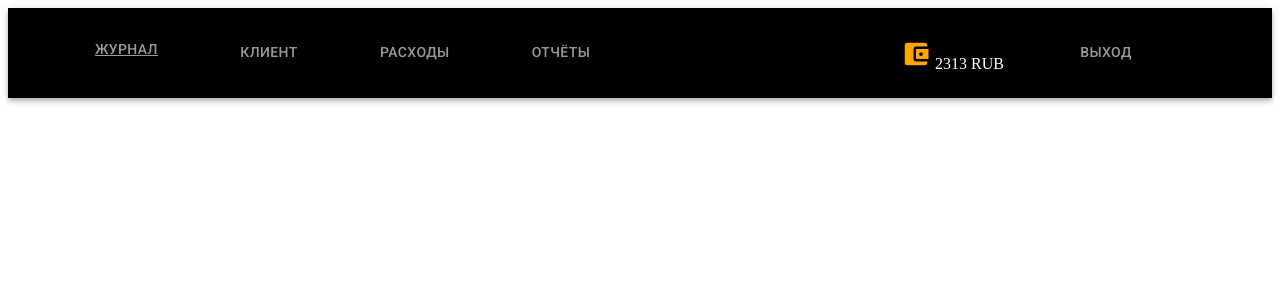
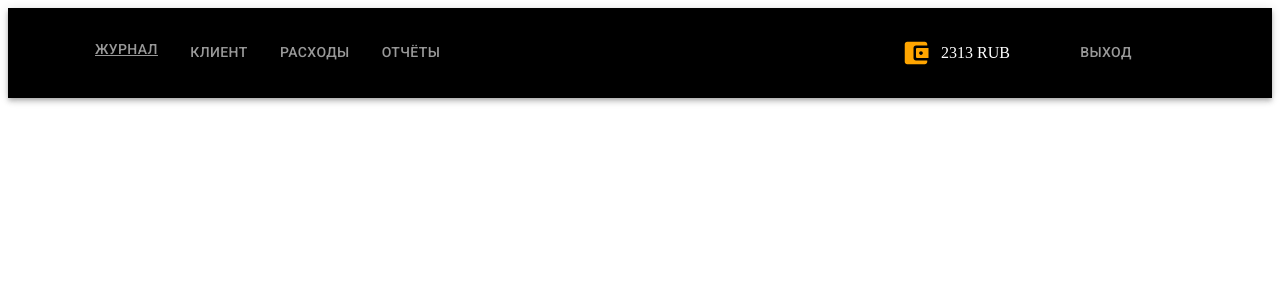
Before and after one commit to magadov/detailing-front, a React (Create React App) app: page / in a window 1280 px wide. Shown: the top 300 px of the page. Built offline with nearby package versions, Linux system fonts and the light colour scheme.

Commit message:
add reducer

```diff
--- a/src/components/Header/Header.jsx
+++ b/src/components/Header/Header.jsx
@@ -6,15 +6,17 @@ import { Tab, Tabs } from "@mui/material";
 import { useState } from "react";
 import css from "./header.module.css";
 import Wallet from "@mui/icons-material/AccountBalanceWalletRounded";
-import { NavLink } from 'react-router-dom';
+import { NavLink } from "react-router-dom";
+
+const headerStyle = { background: "black", height: 90 };
+const walletStyle = { color: "orange", fontSize: 30, marginRight: 10};
+const navbarStyle = { marginRight: "50px" };
+const tabStyle = { marginLeft: 0 };
 
 const Header = () => {
   const [value, setValue] = useState();
   const [malue, setMalue] = useState();
-  const headerStyle = { background: "black", height: 90 };
-  const walletStyle = { color: "orange", fontSize: 30, marginTop: 10 };
-  const navbarStyle = { marginRight: 50 };
-  const tabStyle = { marginLeft: 0 };
+
   return (
     <AppBar style={headerStyle} position="static">
       <div className={css.main}>
@@ -29,14 +31,19 @@ const Header = () => {
                   onChange={(e, value) => setValue(value)}
                   TabIndicatorProps={{ style: { backgroundColor: "orange" } }}
                 >
-                  <Tab style={navbarStyle} as={NavLink} to='/journal' label="Журнал" />
-                  <Tab style={navbarStyle} label="Клиент" />
-                  <Tab style={navbarStyle} label="Расходы" />
-                  <Tab style={navbarStyle} label="Отчёты" />
+                  <Tab
+                    className={navbarStyle}
+                    as={NavLink}
+                    to="/journal"
+                    label="Журнал"
+                  />
+                  <Tab className={navbarStyle} label="Клиент" />
+                  <Tab className={navbarStyle} label="Расходы" />
+                  <Tab className={navbarStyle} label="Отчёты" />
                 </Tabs>
               </div>
               <div className={css.iconStyle}>
-                <div>
+                <div className={css.kassa}>
                   <Wallet style={walletStyle} />
                   <span className={css.sum}> 2313 RUB </span>
                 </div>
--- a/src/components/Header/header.module.css
+++ b/src/components/Header/header.module.css
@@ -20,3 +20,7 @@
   display: flex;
   justify-content: space-between;
 }
+.kassa {
+  display: flex;
+  align-items: center;
+}
--- a/src/components/Journale/Journal.jsx
+++ b/src/components/Journale/Journal.jsx
@@ -2,6 +2,7 @@ import * as React from 'react';
 import { DataGrid } from '@mui/x-data-grid';
 import { Box, FormControl, InputLabel, MenuItem, Select, TextField } from '@mui/material';
 import css from './journal.module.css'
+import { useState } from 'react';
 
 const columns = [
   {
@@ -53,6 +54,7 @@ const rows = [
 
 export default function Journal() {
 
+  const [value, setValue ] = useState();
   const [age, setAge] = React.useState('');
   const handleChange = (event) => {
     setAge(event.target.value);
@@ -72,9 +74,9 @@ export default function Journal() {
               label="Age"
               onChange={handleChange}
             >
-              <MenuItem value={10}>Ten</MenuItem>
-              <MenuItem value={20}>Twenty</MenuItem>
-              <MenuItem value={30}>Thirty</MenuItem>
+              <MenuItem value={value} onChange={(e, value) => setValue(value)}>Январь</MenuItem>
+              <MenuItem value={value}>Февраль</MenuItem>
+              <MenuItem value={value}>Март</MenuItem>
             </Select>
           </FormControl>
         </Box>
@@ -86,6 +88,7 @@ export default function Journal() {
         rowsPerPageOptions={[5]}
         checkboxSelection
         disableSelectionOnClick
+        disableColumnMenu={true}
       />
     </div>
   );
```
Also changed, not shown: src/redux/features/reducer.js (added).
